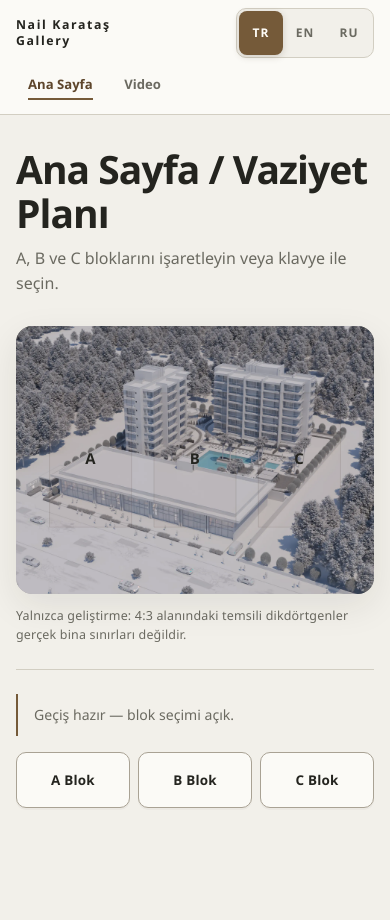
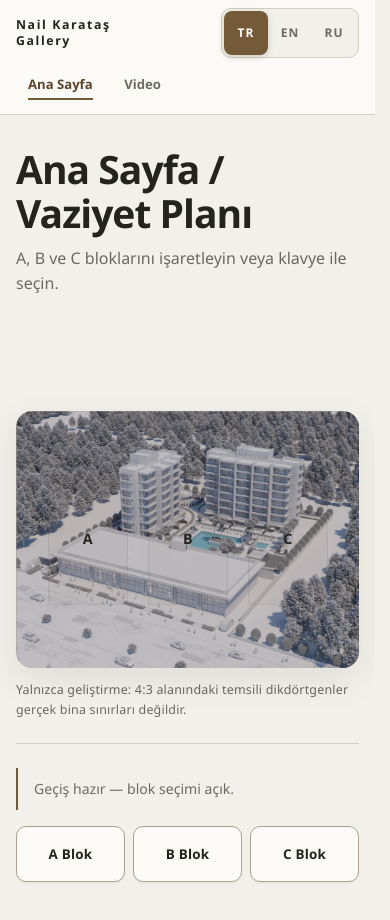
Before and after one commit to miozturk/nail-karatas-gallery, a React (Vite) app: page / in a window 390 px wide. Shown: the top 920 px of the page. Before the commit the page ends 856 px from the top, so only its background shows below. Built offline with nearby package versions, Linux system fonts and the light colour scheme.

Commit message:
IMP-026 Exterior Layout Stability Transition Handoff

```diff
--- a/src/app/AppShell.tsx
+++ b/src/app/AppShell.tsx
@@ -35,7 +35,9 @@ export default function AppShell() {
           </div>
           <nav className="app-nav" aria-label={t('nav.globalLabel')}>
             {/* The block's contextual Home owns reverse playback. */}
-            {!hasBlockHome && <NavLink to="/" end>{t('nav.home')}</NavLink>}
+            {hasBlockHome
+              ? <span className="app-nav__home-placeholder" aria-hidden="true">{t('nav.home')}</span>
+              : <NavLink to="/" end>{t('nav.home')}</NavLink>}
             <NavLink to="/video">{t('nav.video')}</NavLink>
           </nav>
         </div>
--- a/src/components/TransitionLayer/TransitionLayer.tsx
+++ b/src/components/TransitionLayer/TransitionLayer.tsx
@@ -5,6 +5,7 @@ export interface TransitionLayerProps {
   src: string
   active: boolean
   preloadRequested?: boolean
+  destinationImageSrc?: string
   onComplete: () => void
   onFailure: () => void
   label?: string
@@ -12,7 +13,7 @@ export interface TransitionLayerProps {
 }
 
 export default function TransitionLayer({
-  src, active, preloadRequested = false, onComplete, onFailure,
+  src, active, preloadRequested = false, destinationImageSrc, onComplete, onFailure,
   label = 'Geliştirme geçiş videosu', timeoutMs = 10000,
 }: TransitionLayerProps) {
   const videoRef = useRef<HTMLVideoElement>(null)
@@ -65,6 +66,13 @@ export default function TransitionLayer({
     const video = videoRef.current
     if (!active || !video) return
     let settled = false
+    const destinationImage = destinationImageSrc ? new Image() : null
+    const destinationReady = destinationImage
+      ? (() => {
+          destinationImage.src = destinationImageSrc!
+          return destinationImage.decode().catch(() => undefined)
+        })()
+      : Promise.resolve()
     const reset = () => {
       video.pause()
       video.currentTime = 0
@@ -73,11 +81,14 @@ export default function TransitionLayer({
       if (settled) return
       settled = true
       clearTimeout(timer)
-      reset()
       if (success) callbacks.current.onComplete()
-      else callbacks.current.onFailure()
+      else {
+        reset()
+        callbacks.current.onFailure()
+      }
     }
-    const ended = () => finish(true)
+    // Keep the terminal video frame visible while the destination WebP decodes.
+    const ended = () => { void destinationReady.then(() => finish(true)) }
     const failed = () => finish(false)
     // Also resolve stalled loading/playback instead of leaving the feature locked.
     const timer = window.setTimeout(failed, timeoutMs)
@@ -96,7 +107,7 @@ export default function TransitionLayer({
       video.removeEventListener('error', failed)
       reset()
     }
-  }, [active, src, timeoutMs])
+  }, [active, destinationImageSrc, src, timeoutMs])
 
   return <video ref={videoRef} className="transition-layer"
     style={active ? undefined : { display: 'none' }}
--- a/src/features/blocks/BlockPage.css
+++ b/src/features/blocks/BlockPage.css
@@ -1,5 +1,5 @@
 .block-scene {
-  margin: var(--space-5) 0 0;
+  margin: var(--exterior-stage-gap) 0 0;
 }
 
 .block-scene__header {
@@ -7,7 +7,6 @@
   align-items: flex-end;
   justify-content: space-between;
   gap: var(--space-5);
-  margin-bottom: var(--space-5);
 }
 
 .block-scene__intro h1 {
@@ -103,6 +102,6 @@
     grid-template-columns: 1fr;
     gap: 0;
   }
-  .block-scene__status { min-height: 4.5em; }
+  .block-scene__status { min-height: 3em; }
   .block-scene__highlight { text-align: left; }
 }
--- a/src/features/blocks/BlockPage.tsx
+++ b/src/features/blocks/BlockPage.tsx
@@ -11,7 +11,7 @@ import UnitQuickCard from '../units/UnitQuickCard'
 import UnitDetailsDrawer from '../units/UnitDetailsDrawer'
 import { formatCategory, formatFloor } from '../../i18n/formatters'
 import { useI18n } from '../../i18n/useI18n'
-import { getExteriorBlockMedia } from '../../media/exteriorMedia'
+import { exteriorMedia, getExteriorBlockMedia } from '../../media/exteriorMedia'
 import './BlockPage.css'
 
 export default function BlockPage({ showDetails = false }: { showDetails?: boolean }) {
@@ -67,6 +67,7 @@ export default function BlockPage({ showDetails = false }: { showDetails?: boole
 
   return (
     <>
+      <div className="exterior-intro-slot">
         <header className="block-scene__header">
           <div className="block-scene__intro">
             <p className="block-scene__meta">{formatCategory(block.category, t)}</p>
@@ -82,6 +83,7 @@ export default function BlockPage({ showDetails = false }: { showDetails?: boole
             : t('block.statusReady')}</p>
           <p className="block-scene__highlight">{t('block.highlight', { unit: highlightedUnit ?? t('block.none') })}</p>
         </div>
+      </div>
       <figure className="block-scene">
         <div className="block-scene__composition">
           <SceneStage label={t('block.stageLabel', { block: block.name })}
@@ -94,6 +96,7 @@ export default function BlockPage({ showDetails = false }: { showDetails?: boole
                 onActivate={activateUnit} />}
             overlay={<TransitionLayer src={blockMedia.reverseTransition} active={isTransitioning}
               preloadRequested={homeIntent}
+              destinationImageSrc={exteriorMedia.masterplan}
               label={t('block.transitionLabel')}
               onComplete={returnHome} onFailure={returnHome} />}
           />
--- a/src/features/masterplan/MasterplanPage.css
+++ b/src/features/masterplan/MasterplanPage.css
@@ -3,7 +3,6 @@
   grid-template-columns: minmax(0, 1.25fr) minmax(17rem, 0.75fr);
   align-items: end;
   gap: var(--space-4) var(--space-7);
-  margin-bottom: var(--space-6);
 }
 
 .masterplan__intro h1 {
@@ -19,7 +18,7 @@
   font-size: 1rem;
 }
 
-.masterplan { margin: 0; }
+.masterplan { margin: var(--exterior-stage-gap) 0 0; }
 
 .masterplan > .scene-stage {
   overflow: hidden;
@@ -117,7 +116,6 @@
 
   .masterplan__intro {
     gap: var(--space-3);
-    margin-bottom: var(--space-5);
   }
 
   .masterplan__intro h1 {
--- a/src/features/masterplan/MasterplanPage.tsx
+++ b/src/features/masterplan/MasterplanPage.tsx
@@ -56,10 +56,12 @@ export default function MasterplanPage() {
 
   return (
     <>
-      <header className="masterplan__intro">
-        <h1>{t('masterplan.title')}</h1>
-        <p>{t('masterplan.intro')}</p>
-      </header>
+      <div className="exterior-intro-slot">
+        <header className="masterplan__intro">
+          <h1>{t('masterplan.title')}</h1>
+          <p>{t('masterplan.intro')}</p>
+        </header>
+      </div>
       <figure className="masterplan">
         <SceneStage
           label={t('masterplan.stageLabel')}
@@ -83,6 +85,7 @@ export default function MasterplanPage() {
           </svg>
             <TransitionLayer src={transitionVideo} active={isTransitioning}
               preloadRequested={highlightedId !== null}
+              destinationImageSrc={getExteriorBlockMedia(transitionBlockId)?.scene}
               label={t('masterplan.transitionLabel')}
               onComplete={resolveTransition} onFailure={resolveTransition} />
           </>}
--- a/src/styles/index.css
+++ b/src/styles/index.css
@@ -1,4 +1,5 @@
 :root {
+  scrollbar-gutter: stable;
   --color-page: #f2f0ea;
   --color-text: #24241f;
   --color-text-muted: #6b6a61;
@@ -29,6 +30,8 @@
   --duration-normal: 240ms;
   --ease-standard: cubic-bezier(0.2, 0.75, 0.25, 1);
   --content-max: 70rem;
+  --exterior-intro-slot-height: 10.75rem;
+  --exterior-stage-gap: var(--space-5);
   --focus-ring: 3px solid var(--color-focus);
   font-family: "Segoe UI Variable", "Segoe UI", "Noto Sans", Arial, sans-serif;
   line-height: 1.55;
@@ -65,6 +68,10 @@ main {
 .app-main--video {
   width: min(100%, var(--content-max));
   max-width: none;
+}
+
+.exterior-intro-slot {
+  height: var(--exterior-intro-slot-height);
 }
 
 .app-header {
@@ -146,7 +153,8 @@ a {
   text-underline-offset: 0.18em;
 }
 
-.app-nav a {
+.app-nav a,
+.app-nav__home-placeholder {
   position: relative;
   display: inline-flex;
   align-items: center;
@@ -160,6 +168,10 @@ a {
   font-weight: 650;
   text-decoration: none;
   transition: color var(--duration-fast) var(--ease-standard), background-color var(--duration-fast) var(--ease-standard);
+}
+
+.app-nav__home-placeholder {
+  visibility: hidden;
 }
 
 .app-nav a:hover {
@@ -318,6 +330,7 @@ a:focus-visible, button:focus-visible {
 }
 
 @media (max-width: 600px) {
+  :root { --exterior-intro-slot-height: 15rem; }
   main { padding: var(--space-6) var(--space-4) var(--space-7); }
   .app-header__inner {
     min-height: 0;
@@ -329,9 +342,14 @@ a:focus-visible, button:focus-visible {
   .app-header__top {
     width: 100%;
     justify-content: space-between;
+    flex-wrap: nowrap;
     gap: var(--space-2);
   }
-  .app-header__brand { max-width: 8.5rem; }
+  .app-header__brand {
+    flex: 0 1 7.75rem;
+    max-width: 7.75rem;
+  }
+  .language-selector { flex: none; }
   .app-nav { width: 100%; }
   h1 { font-size: 1.85rem; }
   .ui-action { width: 100%; }
```
Also changed, not shown: src/components/TransitionLayer/README.md, 1 other file (tests, documents, lock files or other folders). Lines whose indentation alone changed are shown as unchanged.
